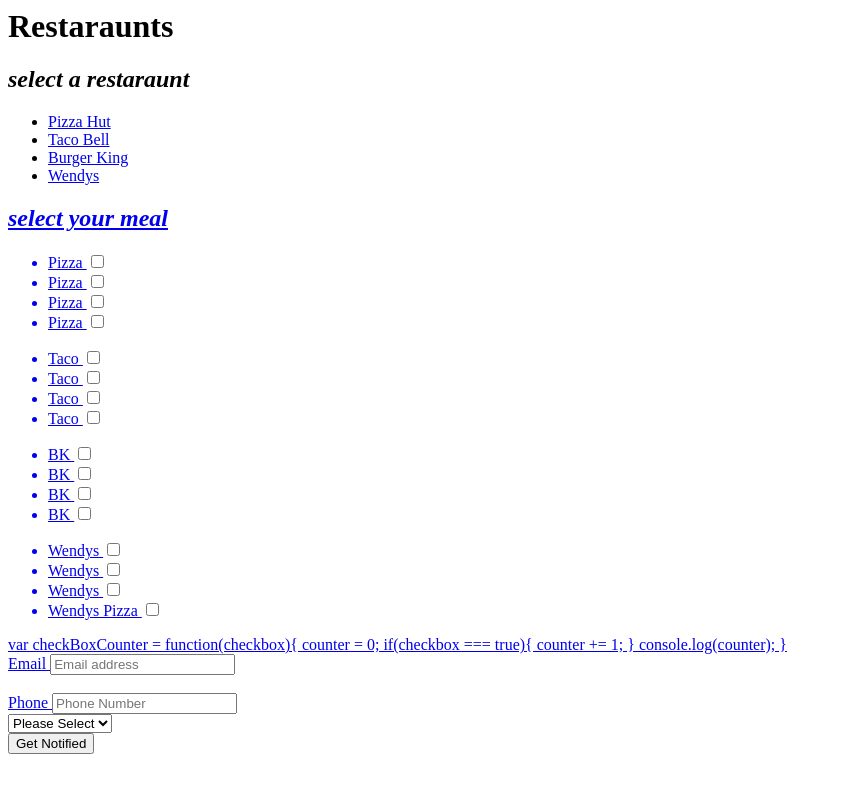
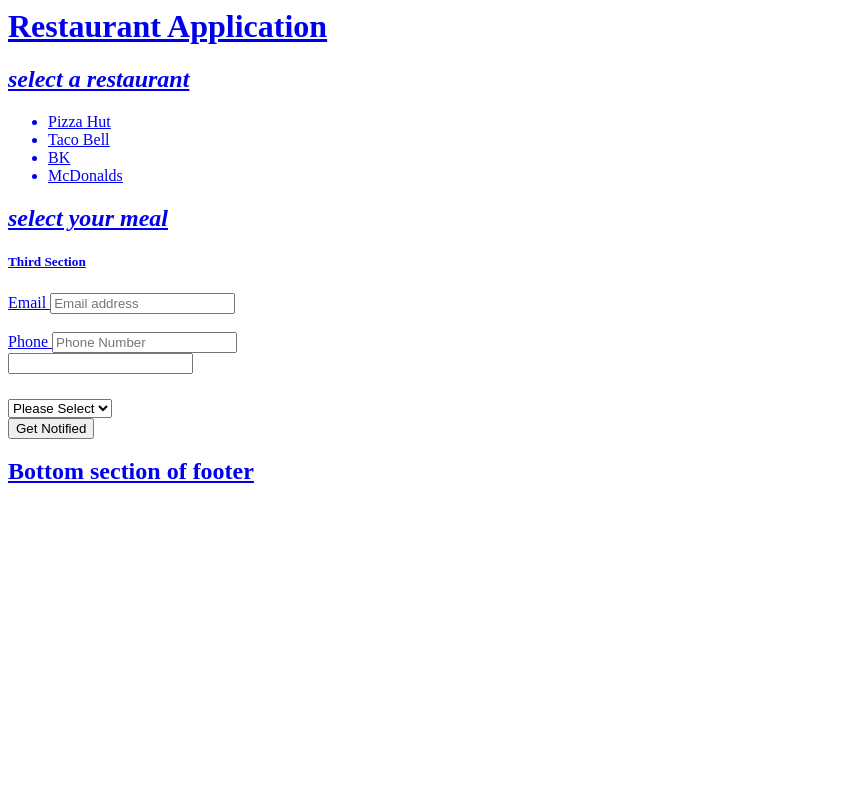
Before and after one commit to fresh5447/app1, a plain HTML site: page index.html in a window 1280 px wide. Shown: the whole page, without its empty margins (0-842 px from the left). Drawn offline with nearby package versions, Linux system fonts and the light colour scheme.

Commit message:
Everything is optimal and running.

```diff
--- a/index.html
+++ b/index.html
@@ -1,3 +1,4 @@
+<header>
 
 <head>
     <title>The best application to disover good places to eat, great restaraunts, food with high ratings, and easily place orders.</title>
@@ -7,67 +8,66 @@
     <meta property="og:type" content="website" />
 </head>
 
-<h1> Restaraunts </h1>
 
-<h2> <em>select a restaraunt</em></h2>
+    <h1><a href="#"> Restaurant Application </h1>
 
-  <ul id= "restaraunts">
-    <li class="one"> <a href="#"</>Pizza Hut</li>
-    <li class="two"> <a href="#"</>Taco Bell</li>
-    <li class="three"> <a href="#"</>Burger King</li>
-    <li class="four"> <a href="#"</>Wendys</li>
+ </header>
+
+ <section>
+
+<h2> <em>select a restaurant</em></h2>
+
+<ul id="restarauntList">
+
 </ul>
+ </section>
+
+<section>
 <h2> <em>select your meal</em></h2>
 
-<div class="all_places">
-  <ul class="one">
-    <li> Pizza <input type="checkbox"></li>
-    <li> Pizza <input type="checkbox"> </li>
-    <li> Pizza <input type="checkbox"></li>
-    <li> Pizza <input type="checkbox"></li>
-  </ul>
-  <ul class="two">
-    <li class="two"> Taco <input type="checkbox"></li>
-    <li class="two"> Taco <input type="checkbox"> </li>
-    <li class="two"> Taco <input type="checkbox"></li>
-    <li class="two"> Taco  <input type="checkbox"></li>
-  </ul>
-    <ul class="three">
-    <li> BK <input type="checkbox"></li>
-    <li> BK <input type="checkbox"> </li>
-    <li> BK <input type="checkbox"></li>
-    <li> BK <input type="checkbox"></li>
-  </ul>
-  <ul class="four">
-    <li> Wendys <input type="checkbox"></li>
-    <li> Wendys <input type="checkbox"> </li>
-    <li> Wendys <input type="checkbox"></li>
-    <li> Wendys Pizza <input type="checkbox"></li>
+        <style>
+            .item{
+                display: none;
+            }
+        </style>
+
+    <div>
+    <ul id="menuList">
+
+
     </ul>
     </div>
+</section>
 
 
-<div> var checkBoxCounter = function(checkbox){
+<!-- <div> var checkBoxCounter = function(checkbox){
     counter = 0;
     if(checkbox === true){
     counter += 1;
     }
     console.log(counter);
-}
+    } -->
 
 
 </div>
 
+ <section>
 <form action "/process" method="POST">
-  <div>
+<div> <h5>Third Section</h5>
      <label> Email </lable>
          <input type="email" name="email"required placeholder="Email address">
  </div>
      <br/>
 
+
+
 <div>
     <label>Phone</label>
     <input type="text" pattern="[0-9]{10}" name="phone" required placeholder="Phone Number">
+</div>
+     <div id="notes">
+        <input type="text">
+         <h6 class="counter"></h6>
      </div>
 <div>
     <select name="type">
@@ -82,8 +82,16 @@
 </div>
 </form>
 
+</section>
+
+<footer>
+    <h2> Bottom section of footer</h2>
+</footer>
+
+
 
 
 
 
 <script src="https://code.jquery.com/jquery-2.1.1.js">	</script>
+<script src="application.js"></script>
```
Lines whose indentation alone changed are shown as unchanged.
